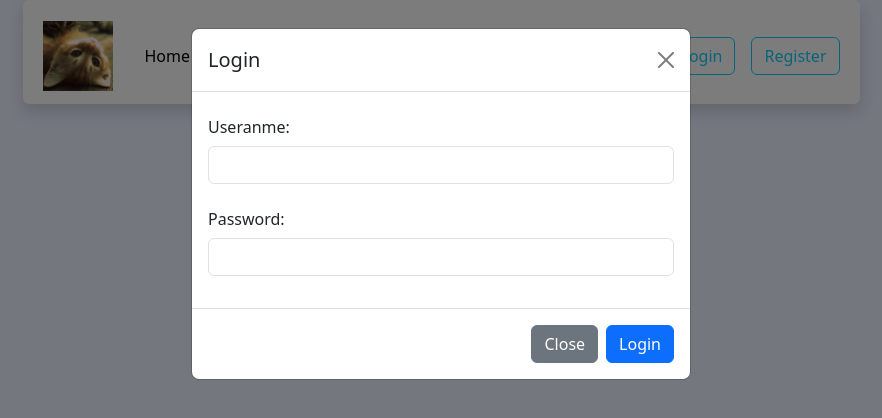
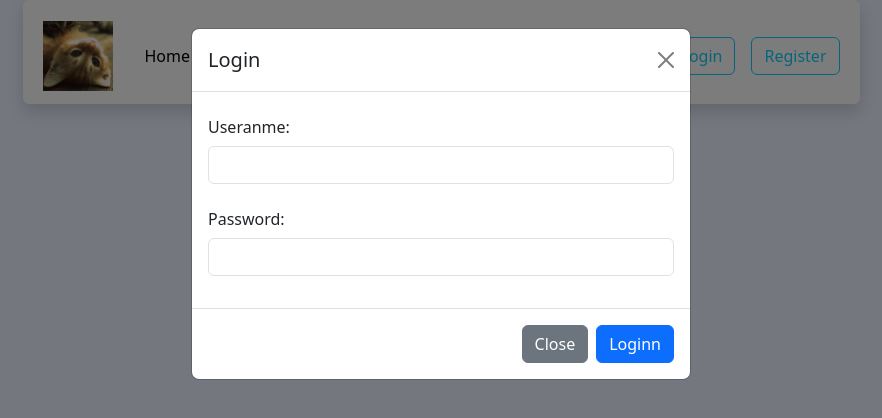
Before and after one commit to ESMAILMH/Bootstrap5, a website: page the_last_project/index.html in a window 1280 px wide. Both pictures are taken after a click on the button "Login". Shown: the whole page, without its empty margins (199-1081 px from the left). Drawn offline with nearby package versions, Linux system fonts and the light colour scheme; no server answers.

```diff
--- a/the_last_project/index.html
+++ b/the_last_project/index.html
@@ -12,7 +12,6 @@
   <script src="./node_modules/axios/dist/axios.min.js"></script>
 
 
-  <!-- Bootstrap Icons -->
 </head>
 
 <body style="background-color: #eaeeff;">
@@ -40,7 +39,7 @@
         </div>
         <div class="modal-footer">
           <button type="button" class="btn btn-secondary" data-bs-dismiss="modal">Close</button>
-          <button type="button" class="btn btn-primary" onclick="loginbtn()">Login </button>
+          <button type="button" class="btn btn-primary" onclick="loginbtn()">Loginn </button>
         </div>
       </div>
     </div>
--- a/the_last_project/main.js
+++ b/the_last_project/main.js
@@ -65,6 +65,7 @@
     url = `${baseUrl}/login`;
     axios.post(url, params)
         .then((response) => {
-         console.log("Login successful:", response.data);
+
+
         });
 }
```
Also changed, not shown: the_last_project/package.json (deleted, +0 -7 lines), 1 other file.
